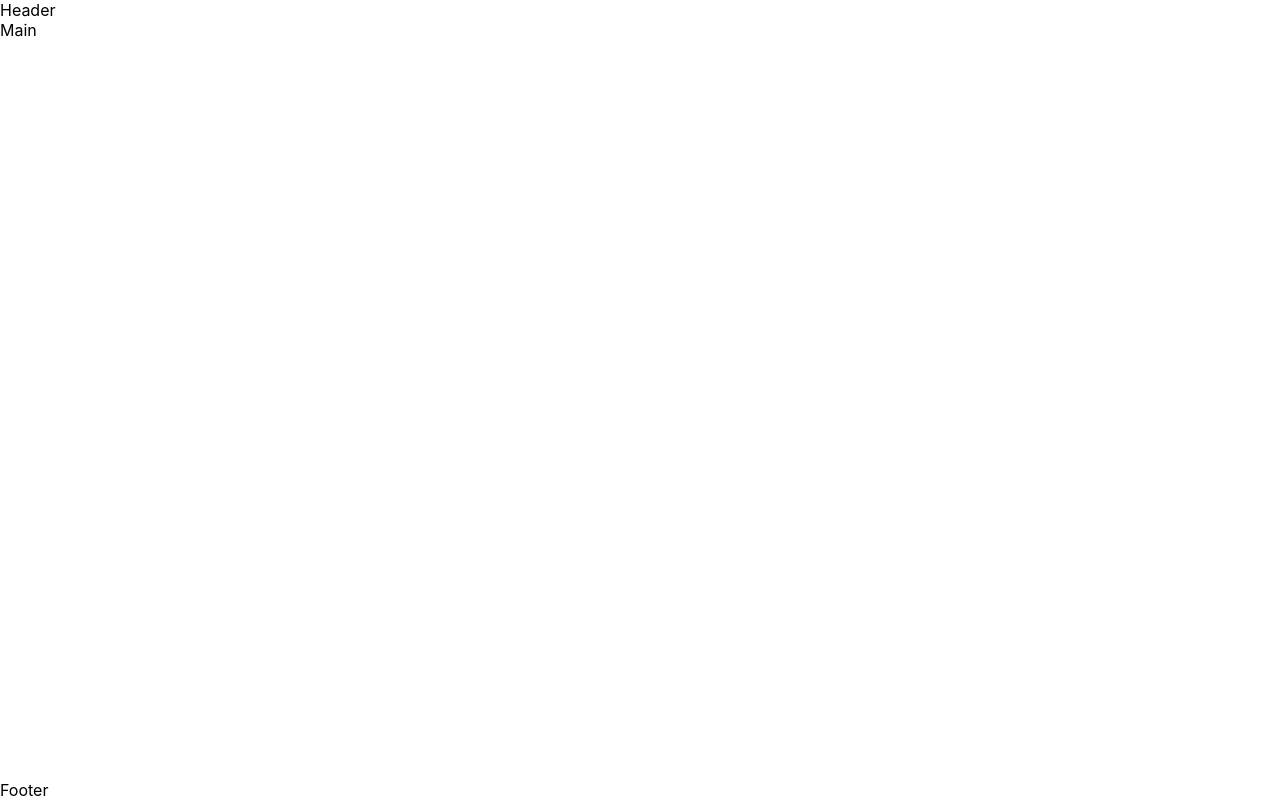
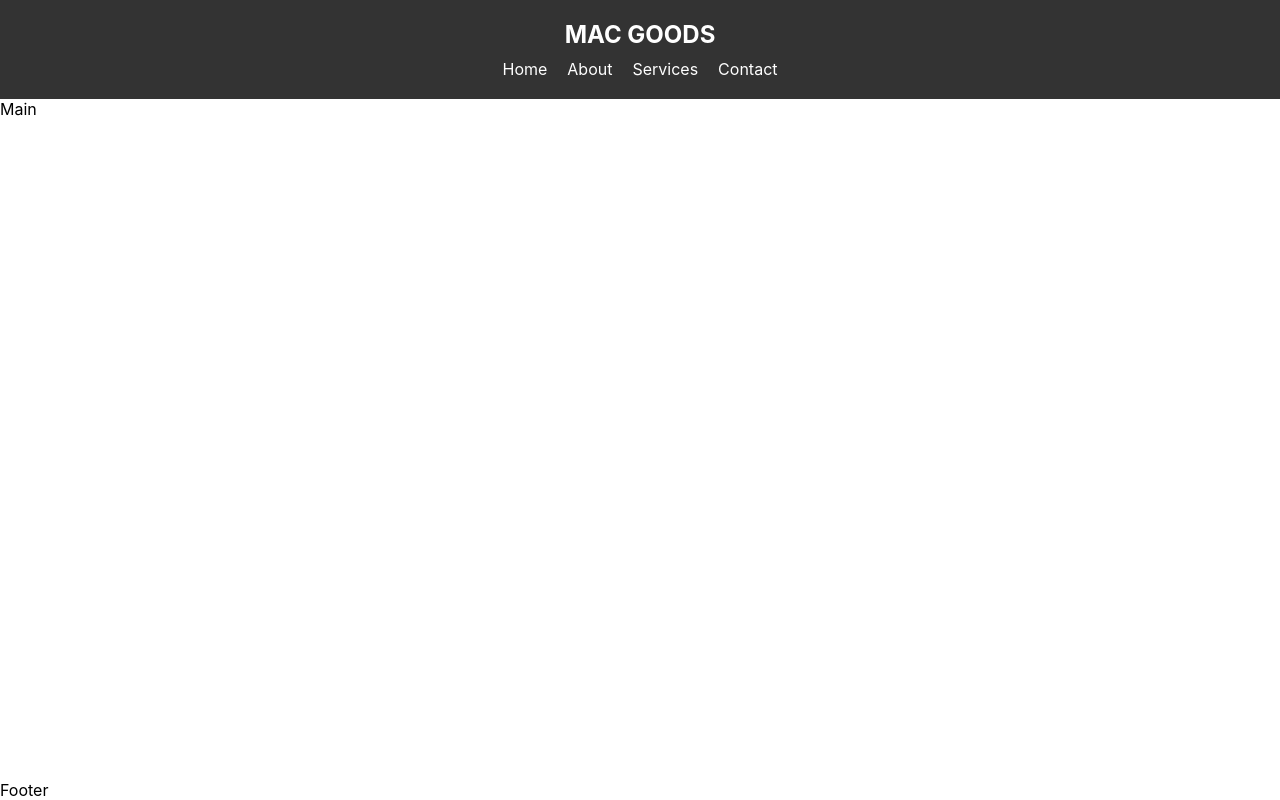
Before and after one commit to McGuire00/fullstack-project, a React (Create React App) app in the folder intsureview_fe/: page / in a window 1280 px wide. Built offline with nearby package versions, Linux system fonts and the light colour scheme.

Commit message:
Added navbar in header component with necessary css

```diff
--- a/intsureview_fe/src/Components/Header/Header.css
+++ b/intsureview_fe/src/Components/Header/Header.css
@@ -0,0 +1,37 @@
+.header {
+  background-color: #333;
+  padding: 20px;
+}
+
+.header-title {
+  color: #fff;
+  font-size: 24px;
+  margin: 0;
+  text-align: center;
+  text-transform: uppercase;
+}
+
+.header-nav {
+  margin-top: 10px;
+  text-align: center;
+}
+
+.header-nav-list {
+  list-style-type: none;
+  margin: 0;
+  padding: 0;
+  display: inline-block;
+}
+
+.header-nav-item {
+  display: inline-block;
+  margin: 0 10px;
+  color: #fff;
+  text-decoration: none;
+  font-size: 16px;
+  cursor: pointer;
+}
+
+.header-nav-item:hover {
+  text-decoration: underline;
+}
--- a/intsureview_fe/src/Components/Header/Header.js
+++ b/intsureview_fe/src/Components/Header/Header.js
@@ -3,7 +3,15 @@ import './Header.css';
 function Header() {
   return (
     <div className="header">
-      Header
+      <h1 className="header-title">Mac Goods</h1>
+      <nav className="header-nav">
+        <ul className="header-nav-list">
+          <li className="header-nav-item">Home</li>
+          <li className="header-nav-item">About</li>
+          <li className="header-nav-item">Services</li>
+          <li className="header-nav-item">Contact</li>
+        </ul>
+      </nav>
     </div>
   );
 }
```
